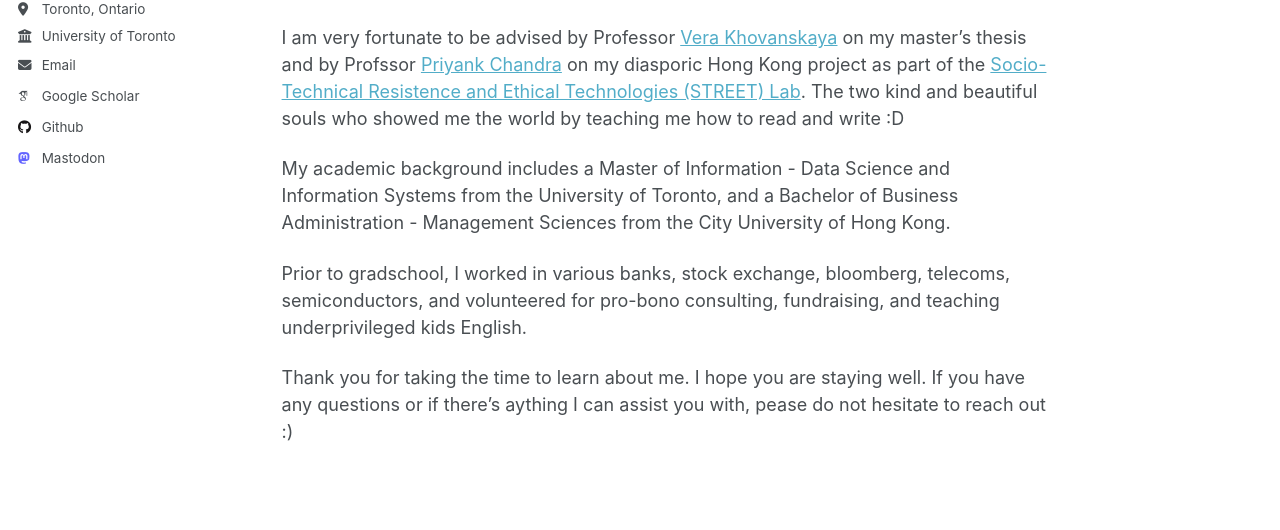
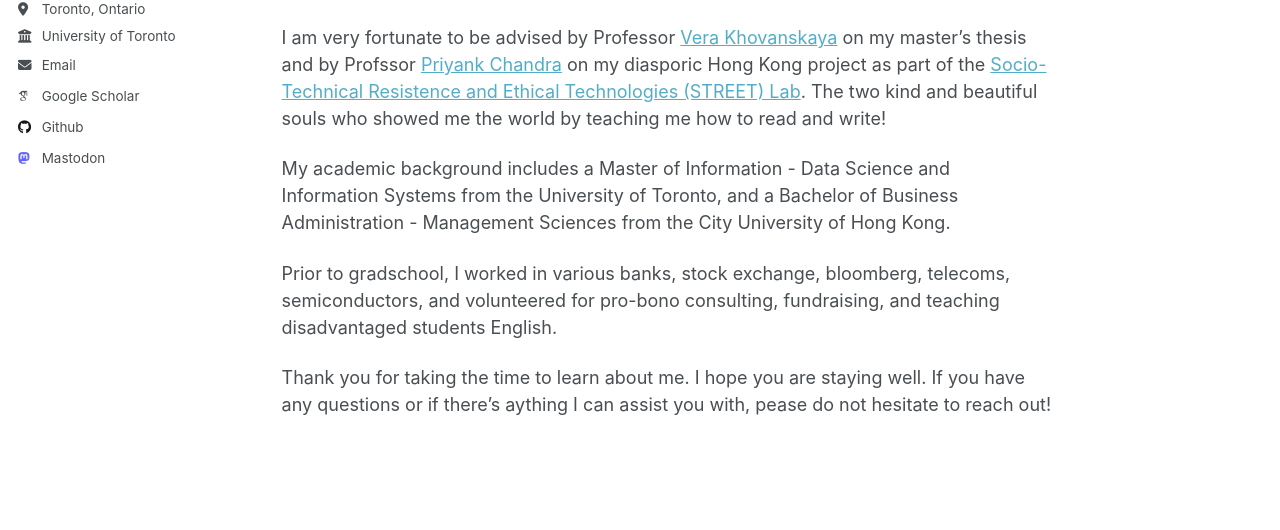
Before and after one commit to Marco-ProspectivePhD/home, a Jekyll site: the page built from _pages/about.md, in a window 1280 px wide and 1264 px high. Shown: the part 414-944 px from the top of the window. Built offline with Jekyll 4.4.1, drawn with Linux system fonts in a browser that asks for light colours; some web fonts are replaced.

Commit message:
Update about.md

```diff
--- a/_pages/about.md
+++ b/_pages/about.md
@@ -11,10 +11,10 @@ I am a final-year master's student in the Faculty of Information, University of
 
 I have a broader research interest on technologies that strengthen our backsliding democracy. From combating mis(dis)information to exploring cryptography and decentralized financial systems, I aim to investigate strategies and collective actions in leveraging these technologies, as well as the design implications that supports social justice. Technologies, after all, are instruments, it is the people's heart, mind, and will that drives democracy.
 
-I am very fortunate to be advised by Professor [Vera Khovanskaya](https://verakhovanskaya.github.io/) on my master's thesis and by Profssor [Priyank Chandra](https://www.priyankc.com/) on my diasporic Hong Kong project as part of the [Socio-Technical Resistence and Ethical Technologies (STREET) Lab](https://www.streetlab.tech/). The two kind and beautiful souls who showed me the world by teaching me how to read and write :D
+I am very fortunate to be advised by Professor [Vera Khovanskaya](https://verakhovanskaya.github.io/) on my master's thesis and by Profssor [Priyank Chandra](https://www.priyankc.com/) on my diasporic Hong Kong project as part of the [Socio-Technical Resistence and Ethical Technologies (STREET) Lab](https://www.streetlab.tech/). The two kind and beautiful souls who showed me the world by teaching me how to read and write!
 
 My academic background includes a Master of Information - Data Science and Information Systems from the University of Toronto, and a Bachelor of Business Administration - Management Sciences from the City University of Hong Kong.
 
-Prior to gradschool, I worked in various banks, stock exchange, bloomberg, telecoms, semiconductors, and volunteered for pro-bono consulting, fundraising, and teaching underprivileged kids English.
+Prior to gradschool, I worked in various banks, stock exchange, bloomberg, telecoms, semiconductors, and volunteered for pro-bono consulting, fundraising, and teaching disadvantaged students English.
 
-Thank you for taking the time to learn about me. I hope you are staying well. If you have any questions or if there's aything I can assist you with, pease do not hesitate to reach out :)
+Thank you for taking the time to learn about me. I hope you are staying well. If you have any questions or if there's aything I can assist you with, pease do not hesitate to reach out!
```
